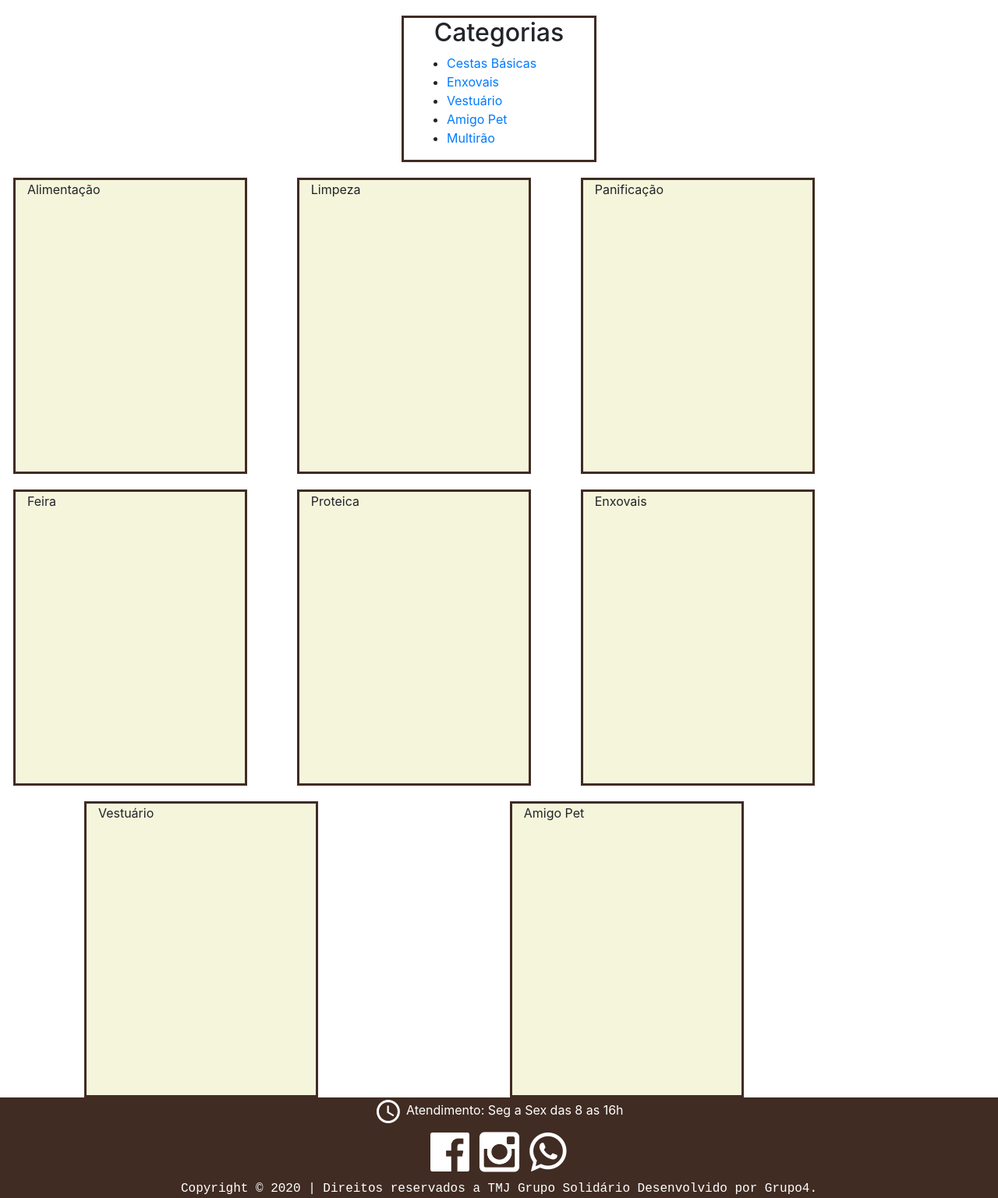
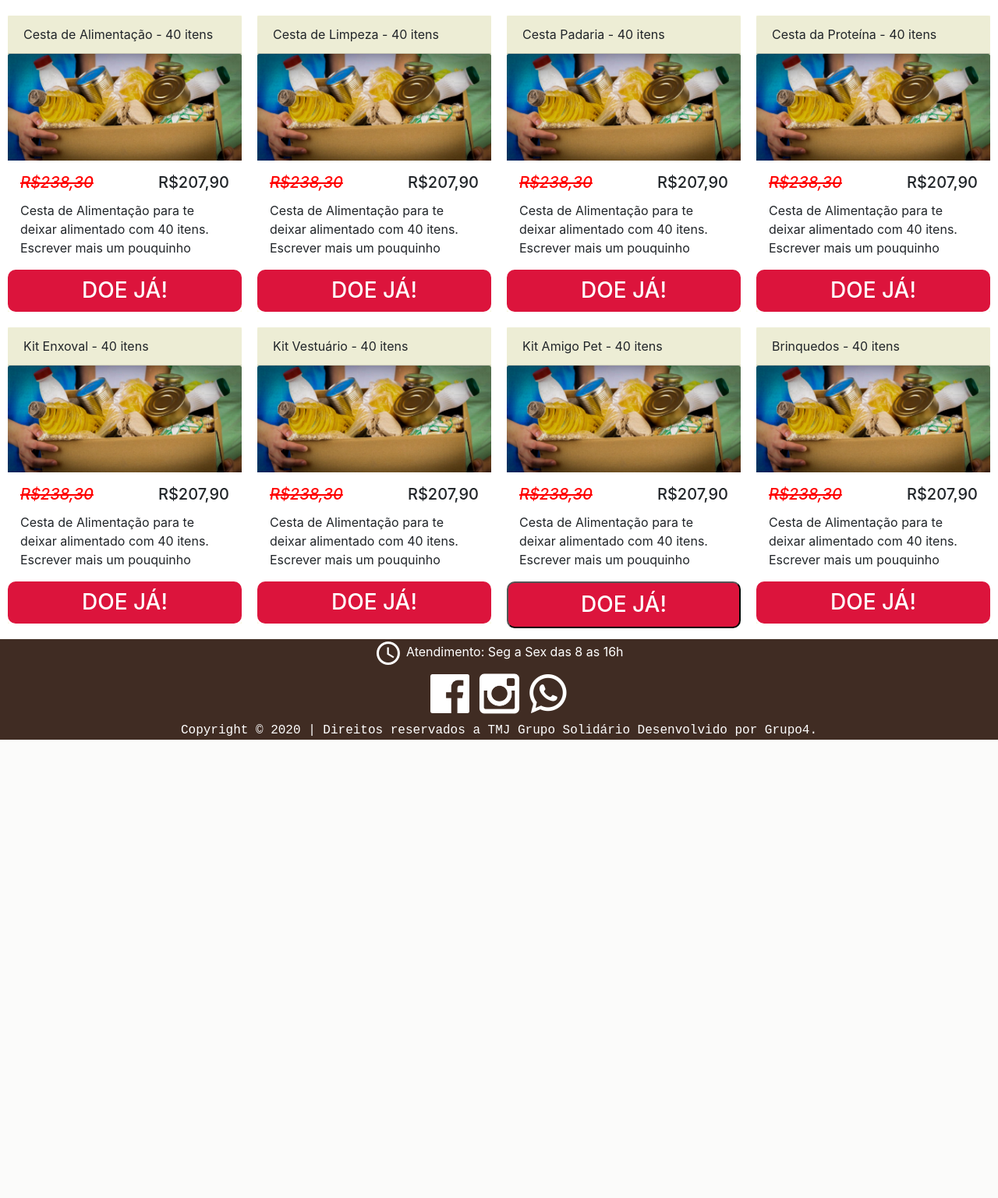
Before and after one commit to brjoaof/-Frontend1--Projeto-Final, a PHP site: page /shop.html in a window 1280 px wide. Shown: the part 207-1744 px from the top of the page at 78% size. After the commit the page ends 1156 px from the top, so only its background shows below. Run offline with PHP 8.4, Linux system fonts and the light colour scheme.

Commit message:
update shop

```diff
--- a/css/shop.css
+++ b/css/shop.css
@@ -1,10 +1,10 @@
 .gridProdutos .col-md-4 {
     background-color: #f5f5dc;
-    border: solid #402c23;
     height: 380px;
     margin: 20px auto 0 auto;
     min-width: 300px;
     max-width: 300px;
+    padding: 0;
 }
 .col-md-2 {
     border: solid #402c23;
@@ -15,3 +15,32 @@
 .col-md-2 h2 {
     text-align: center;
 }
+h3 {
+    text-align: center;
+    margin-top: 10px;
+    margin-bottom: 10px;
+}
+h5 del{
+    color: red;
+    font-style: italic;
+}
+.card {
+    border: none;
+}
+
+.card-title {
+    text-align-last: justify;
+}
+.card-body {
+    padding: 1rem;
+}
+.cestaAlimentacao {
+    border-radius: 10px;
+    background-color: crimson;
+    color: white;
+    font-weight: 700;
+}
+
+footer{
+    margin-top: 20px;
+}
--- a/shop.html
+++ b/shop.html
@@ -115,27 +115,112 @@
             </div>
         </nav>
     </header>
-    <div class="row">
-        <div class="col-md-2 d-none d-md-block">
-            <h2>Categorias</h2>
-            <ul>
-                <li><a href="#">Cestas Básicas</a></li>
-                <li><a href="#">Enxovais</a></li>
-                <li><a href="#">Vestuário</a></li>
-                <li><a href="#">Amigo Pet</a></li>
-                <li><a href="#">Multirão</a></li>
-            </ul>
-        </div>
-        <div class="col-md-10 produtos gridProdutos">
+        <div class="col-md-12 produtos gridProdutos">
             <div class="row">
-                <div class="col-md-4">Alimentação</div>
-                <div class="col-md-4">Limpeza</div>
-                <div class="col-md-4">Panificação</div>
-                <div class="col-md-4">Feira</div>
-                <div class="col-md-4">Proteica</div>
-                <div class="col-md-4">Enxovais</div>
-                <div class="col-md-4">Vestuário</div>
-                <div class="col-md-4">Amigo Pet</div>
+                <div class="col-md-4">
+                    <div class="card-header">
+                        Cesta de Alimentação - 40 itens
+                    </div>
+                    <div class="card">
+                        <img src="img/cesta_alimentação1.jpeg" class="card-img-top" alt="...">
+                        <div class="card-body">
+                            <h5 class="card-title"><del>R$238,30</del> R$207,90</h5>
+                            <p class="card-text">Cesta de Alimentação para te deixar alimentado com 40 itens. Escrever mais um pouquinho </p>
+                        </div>
+                        <div class="cestaAlimentacao"><h3>DOE JÁ!</h3></div>
+                    </div>
+                </div>
+                <div class="col-md-4">
+                    <div class="card-header">
+                        Cesta de Limpeza - 40 itens
+                    </div>
+                    <div class="card">
+                        <img src="img/cesta_alimentação1.jpeg" class="card-img-top" alt="...">
+                        <div class="card-body">
+                            <h5 class="card-title"><del>R$238,30</del> R$207,90</h5>
+                            <p class="card-text">Cesta de Alimentação para te deixar alimentado com 40 itens. Escrever mais um pouquinho </p>
+                        </div>
+                        <div class="cestaAlimentacao"><h3>DOE JÁ!</h3></div>
+                    </div>
+                </div>
+                <div class="col-md-4">
+                    <div class="card-header">
+                        Cesta Padaria - 40 itens
+                    </div>
+                    <div class="card">
+                        <img src="img/cesta_alimentação1.jpeg" class="card-img-top" alt="...">
+                        <div class="card-body">
+                            <h5 class="card-title"><del>R$238,30</del> R$207,90</h5>
+                            <p class="card-text">Cesta de Alimentação para te deixar alimentado com 40 itens. Escrever mais um pouquinho </p>
+                        </div>
+                        <div class="cestaAlimentacao"><h3>DOE JÁ!</h3></div>
+                    </div>
+                </div>
+                <div class="col-md-4">
+                    <div class="card-header">
+                        Cesta da Proteína - 40 itens
+                    </div>
+                    <div class="card">
+                        <img src="img/cesta_alimentação1.jpeg" class="card-img-top" alt="...">
+                        <div class="card-body">
+                            <h5 class="card-title"><del>R$238,30</del> R$207,90</h5>
+                            <p class="card-text">Cesta de Alimentação para te deixar alimentado com 40 itens. Escrever mais um pouquinho </p>
+                        </div>
+                        <div class="cestaAlimentacao"><h3>DOE JÁ!</h3></div>
+                    </div>
+                </div>
+                <div class="col-md-4">
+                    <div class="card-header">
+                        Kit Enxoval - 40 itens
+                    </div>
+                    <div class="card">
+                        <img src="img/cesta_alimentação1.jpeg" class="card-img-top" alt="...">
+                        <div class="card-body">
+                            <h5 class="card-title"><del>R$238,30</del> R$207,90</h5>
+                            <p class="card-text">Cesta de Alimentação para te deixar alimentado com 40 itens. Escrever mais um pouquinho </p>
+                        </div>
+                        <div class="cestaAlimentacao"><h3>DOE JÁ!</h3></div>
+                    </div>
+                </div>
+                <div class="col-md-4">
+                    <div class="card-header">
+                        Kit Vestuário - 40 itens
+                    </div>
+                    <div class="card">
+                        <img src="img/cesta_alimentação1.jpeg" class="card-img-top" alt="...">
+                        <div class="card-body">
+                            <h5 class="card-title"><del>R$238,30</del> R$207,90</h5>
+                            <p class="card-text">Cesta de Alimentação para te deixar alimentado com 40 itens. Escrever mais um pouquinho </p>
+                        </div>
+                        <div class="cestaAlimentacao"><h3>DOE JÁ!</h3></div>
+                    </div>
+                </div>
+                <div class="col-md-4">
+                    <div class="card-header">
+                        Kit Amigo Pet - 40 itens
+                    </div>
+                    <div class="card">
+                        <img src="img/cesta_alimentação1.jpeg" class="card-img-top" alt="...">
+                        <div class="card-body">
+                            <h5 class="card-title"><del>R$238,30</del> R$207,90</h5>
+                            <p class="card-text">Cesta de Alimentação para te deixar alimentado com 40 itens. Escrever mais um pouquinho </p>
+                        </div>
+                        <button class="cestaAlimentacao"><h3>DOE JÁ!</h3></button>
+                    </div>
+                </div>
+                <div class="col-md-4">
+                    <div class="card-header">
+                        Brinquedos - 40 itens
+                    </div>
+                    <div class="card">
+                        <img src="img/cesta_alimentação1.jpeg" class="card-img-top" alt="...">
+                        <div class="card-body">
+                            <h5 class="card-title"><del>R$238,30</del> R$207,90</h5>
+                            <p class="card-text">Cesta de Alimentação para te deixar alimentado com 40 itens. Escrever mais um pouquinho </p>
+                        </div>
+                        <div class="cestaAlimentacao"><h3>DOE JÁ!</h3></div>
+                    </div>
+                </div>
             </div>
 
         </div>
```
Also changed, not shown: img/cestaLimpeza.jpeg (added).
